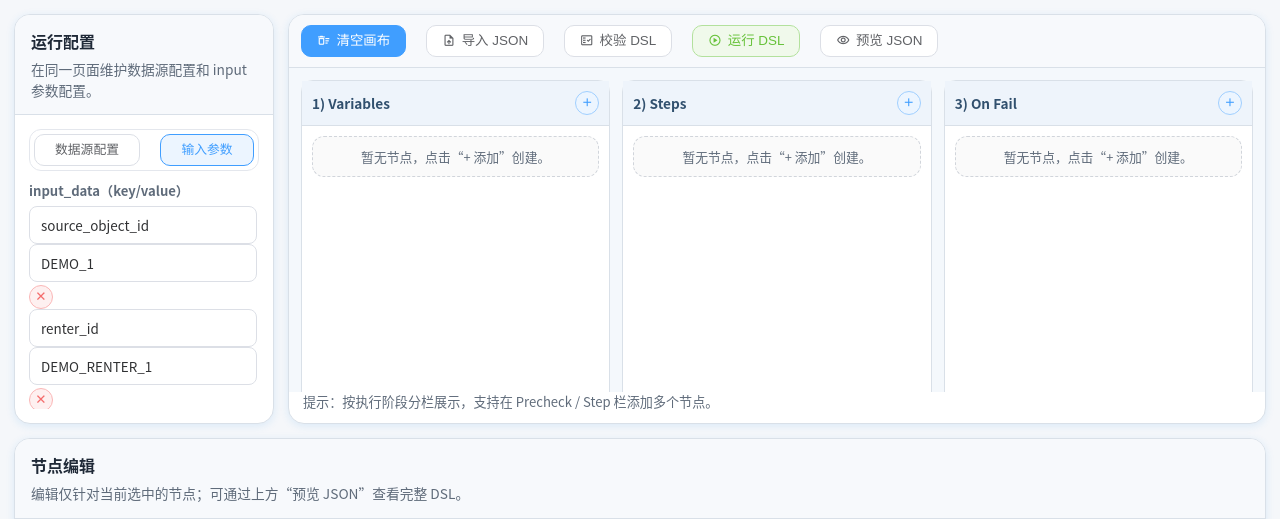
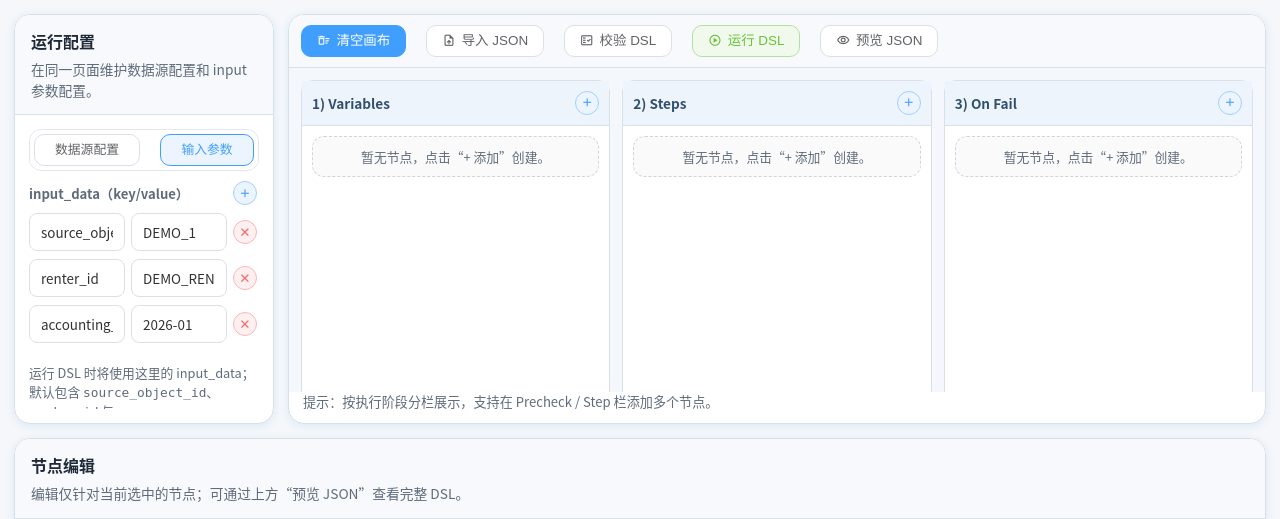
Before and after one commit to SukiEva/CheckEngine, a FastAPI app: page / in a window 1280 px wide. Shown: the top 519 px of the page. Run offline with FastAPI, Linux system fonts and the light colour scheme; some libraries are stand-ins or nearby versions.

Commit message:
fix: align runtime input panel layout

```diff
--- a/playground/src/playground_app/static/css/playground.css
+++ b/playground/src/playground_app/static/css/playground.css
@@ -325,9 +325,22 @@
       color: var(--muted);
       font-weight: 600;
     }
+    .field-with-actions {
+      gap: 8px;
+    }
+    .field-header {
+      display: flex;
+      align-items: center;
+      justify-content: space-between;
+      gap: 10px;
+    }
+    .field-header label {
+      margin: 0;
+    }
 
     .field input,
     .kv-row input,
+    .runtime-input-row input,
     .field textarea,
     .field select {
       width: 100%;
@@ -350,6 +363,7 @@
     }
     .field input:focus,
     .kv-row input:focus,
+    .runtime-input-row input:focus,
     .field textarea:focus,
     .field select:focus {
       outline: none;
@@ -523,6 +537,20 @@
       font-size: 0.8rem;
       color: var(--muted);
     }
+    .runtime-input-list {
+      display: grid;
+      gap: 8px;
+      align-content: start;
+    }
+    .runtime-input-row {
+      display: grid;
+      grid-template-columns: minmax(0, 1fr) minmax(0, 1fr) auto;
+      gap: 6px;
+      align-items: center;
+    }
+    .runtime-input-row .el-button {
+      align-self: center;
+    }
     .kv-row {
       display: grid;
       grid-template-columns: minmax(0, 1fr) minmax(0, 1fr) auto;
@@ -578,3 +606,14 @@
         min-height: 320px;
       }
     }
+    @media (max-width: 520px) {
+      .datasource-grid,
+      .kv-row,
+      .runtime-input-row {
+        grid-template-columns: minmax(0, 1fr);
+      }
+
+      .field-header {
+        align-items: flex-start;
+      }
+    }
--- a/playground/src/playground_app/templates/components/runtime_config_panel.html
+++ b/playground/src/playground_app/templates/components/runtime_config_panel.html
@@ -18,10 +18,12 @@
       <div class="inline-status" id="datasourceStatus">尚未加载数据源配置。</div>
     </section>
     <section class="tab-panel active" data-tab-panel="input">
-      <div class="field">
-        <label>input_data（key/value）</label>
-        <div id="runtimeInputRows"></div>
-        <button type="button" class="el-button el-button--primary is-plain is-circle el-button--small" id="btnAddInputParam" title="新增输入参数" aria-label="新增输入参数"><span class="ep-icon">add</span></button>
+      <div class="field field-with-actions">
+        <div class="field-header">
+          <label>input_data（key/value）</label>
+          <button type="button" class="el-button el-button--primary is-plain is-circle el-button--small" id="btnAddInputParam" title="新增输入参数" aria-label="新增输入参数"><span class="ep-icon">add</span></button>
+        </div>
+        <div id="runtimeInputRows" class="runtime-input-list"></div>
       </div>
       <div class="inline-status">运行 DSL 时将使用这里的 input_data；默认包含 <code>source_object_id</code>、<code>renter_id</code> 与 <code>accounting_period</code>。</div>
     </section>
```
